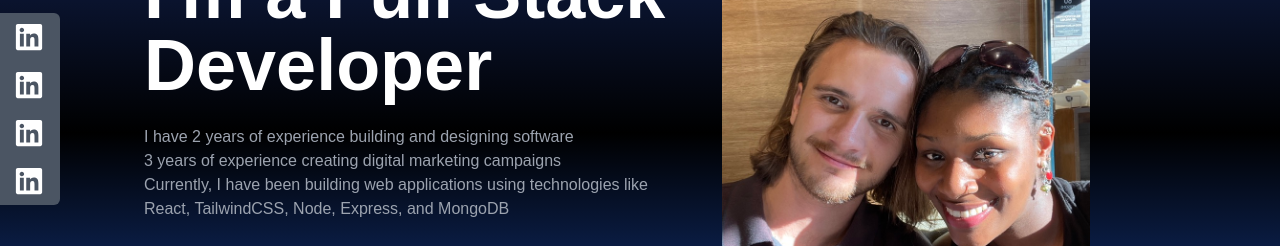
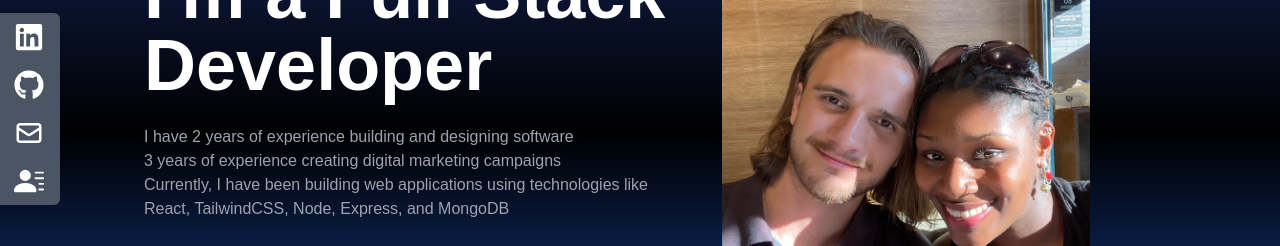
Before and after one commit to gwentzel26/react_portfolio, a React (Create React App) app in the folder react_portfolio/: page / in a window 1280 px wide. Shown: the part 267-513 px from the top of the page. Built offline with nearby package versions, Linux system fonts and the light colour scheme.

Commit message:
Completed social links section

```diff
--- a/react_portfolio/src/components/SocialLinks.jsx
+++ b/react_portfolio/src/components/SocialLinks.jsx
@@ -56,7 +56,7 @@ const SocialLinks = () => {
               download={download}
               target='_blank'
             >
-              LinkedIn <FaLinkedin size={30} />
+              {child}
             </a>
           </li>
         ))}
```
